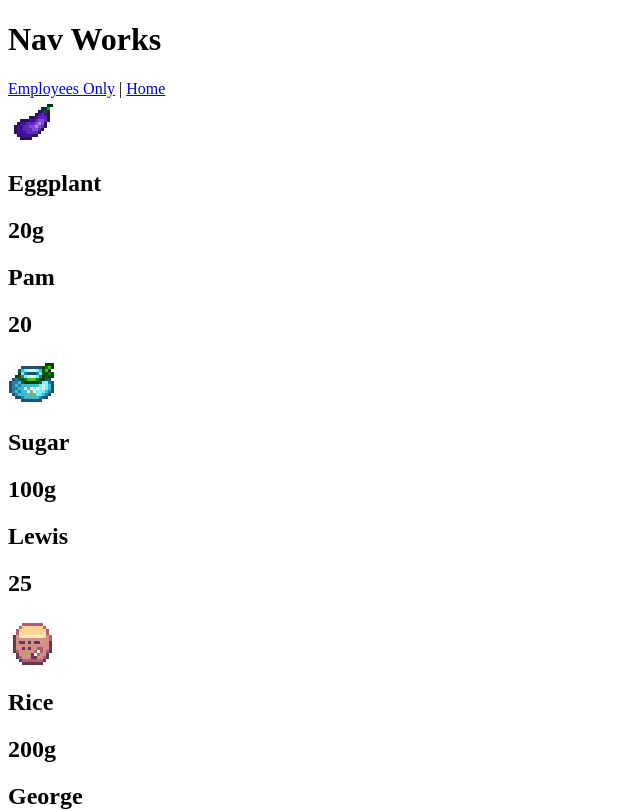
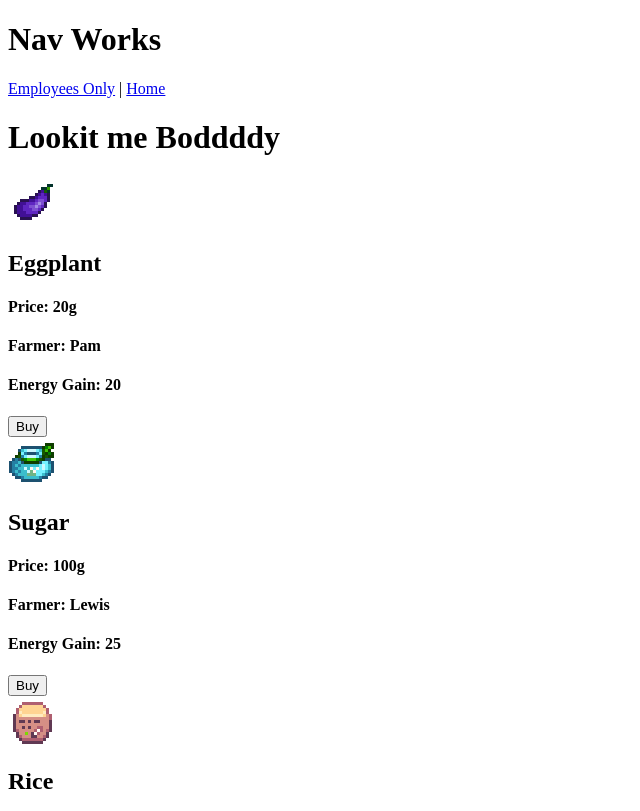
Before and after one commit to lewdavidson/React-Tap-Room-2, a React app: page /#/ in a window 1280 px wide. Shown: the top 811 px of the page, without its empty margins (0-640 px from the left). Built offline with nearby package versions, Linux system fonts and the light colour scheme.

Commit message:
move router to body component

```diff
--- a/src/components/App.jsx
+++ b/src/components/App.jsx
@@ -1,18 +1,13 @@
 import React from 'react';
 import Nav from './Nav';
 import Body from './Body';
-import EmployeeDisplay from './EmployeeDisplay';
-import InventoryDisplay from './InventoryDisplay';
-import { Switch, Route } from 'react-router-dom';
+
+
 
 function App() {
   return(
     <div>
       <Nav />
-      <Switch>
-        <Route exact path='/' component={InventoryDisplay} />
-        <Route exact path='/employees' component={EmployeeDisplay} />
-      </Switch>
       <Body />
     </div>
   );
--- a/src/components/Body.jsx
+++ b/src/components/Body.jsx
@@ -1,8 +1,17 @@
 import React from 'react';
+import { Switch, Route } from 'react-router-dom';
+import EmployeeDisplay from './EmployeeDisplay';
+import InventoryDisplay from './InventoryDisplay';
 
 function Body() {
   return(
-    <h1>Lookit me Boddddy</h1>
+    <div>
+      <h1>Lookit me Boddddy</h1>
+      <Switch>
+        <Route exact path='/' component={InventoryDisplay} />
+        <Route exact path='/employees' component={EmployeeDisplay} />
+      </Switch>
+    </div>
   );
 }
 
--- a/src/components/InventoryProps.jsx
+++ b/src/components/InventoryProps.jsx
@@ -6,9 +6,10 @@ function InventoryProps(props) {
     <div>
       <img src={props.pic}></img>
       <h2>{props.name}</h2>
-      <h2>{props.price}</h2>
-      <h2>{props.farmer}</h2>
-      <h2>{props.energy}</h2>
+      <h4>Price: {props.price}</h4>
+      <h4>Farmer: {props.farmer}</h4>
+      <h4>Energy Gain: {props.energy}</h4>
+      <button>Buy</button>
     </div>
   );
 }
```
